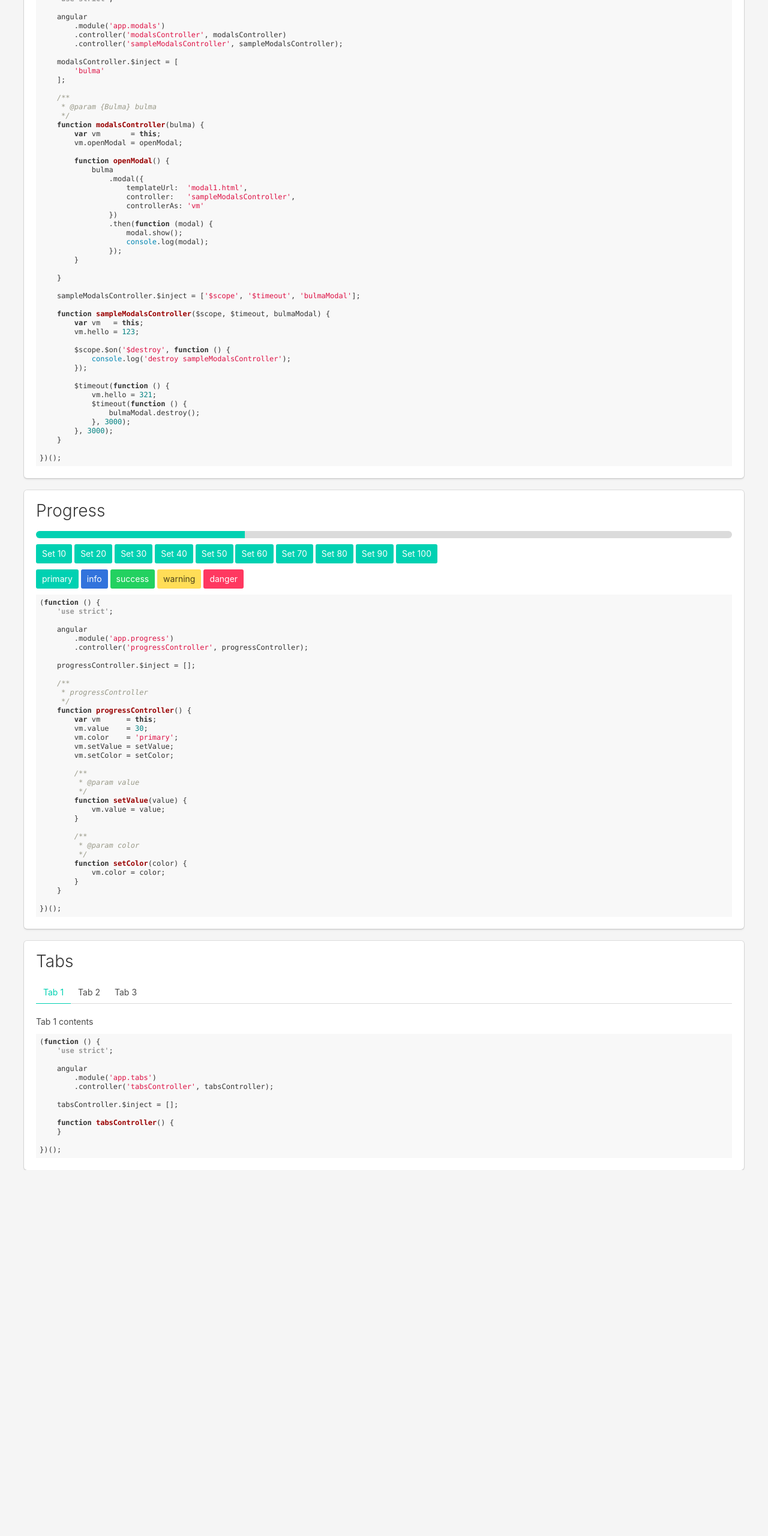
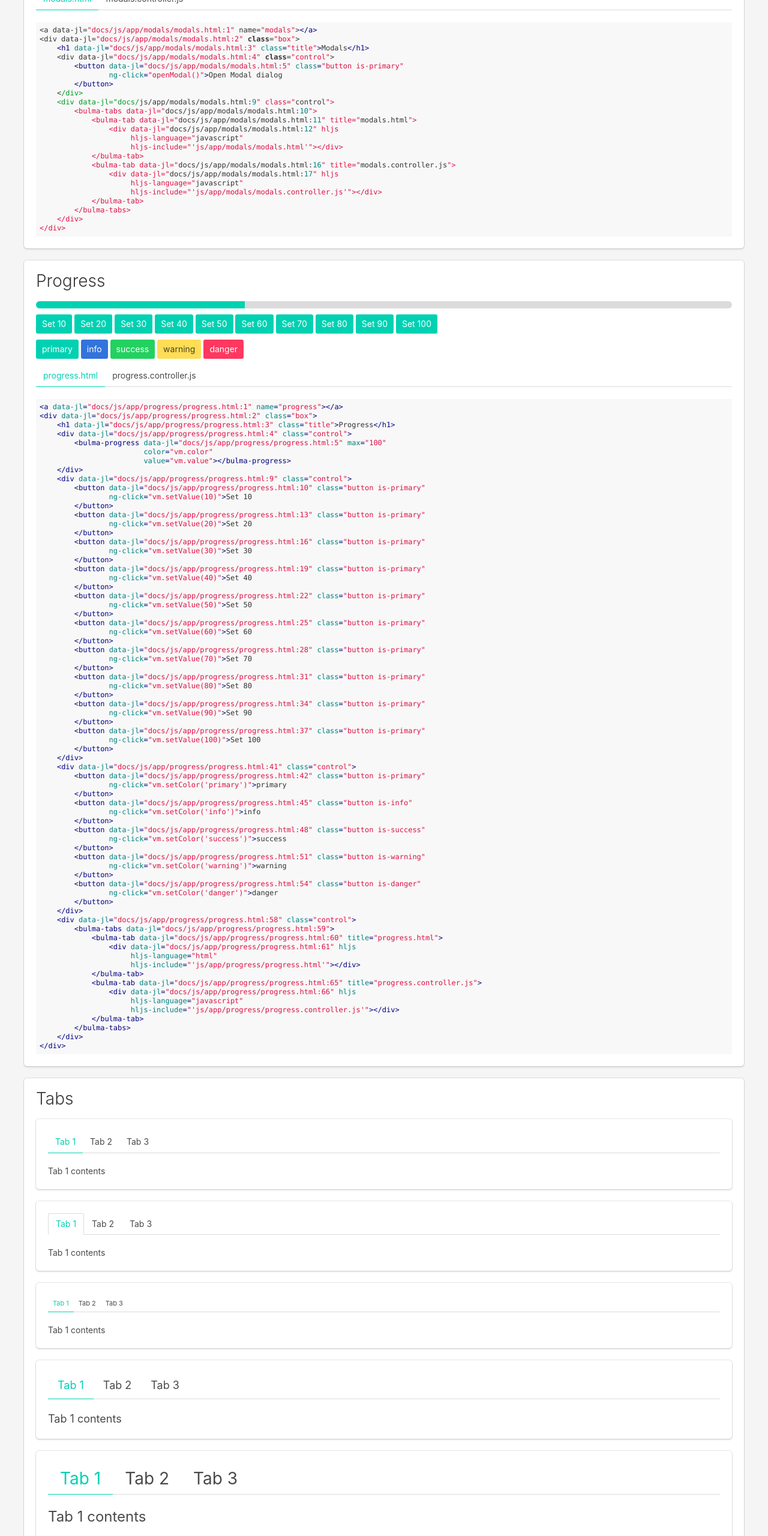
Before and after one commit to skamenetskiy/ng-bulma, a website: page docs/index.html in a window 1280 px wide. Shown: the part 200-2760 px from the top of the page at 60% size. Before the commit the page ends 2150 px from the top, so only its background shows below. Drawn offline with Linux system fonts and the light colour scheme.

Commit message:
more on tabs

```diff
--- a/bower.json
+++ b/bower.json
@@ -28,5 +28,9 @@
     "font-awesome": "fontawesome#^4.7.0",
     "angular-highlightjs": "^0.6.2",
     "highlight": "^9.9.0"
+  },
+  "resolutions": {
+    "angular": "1.5.8",
+    "angular-mocks": "1.5.8"
   }
 }
--- a/docs/css/app.css
+++ b/docs/css/app.css
@@ -3,5 +3,16 @@
 }
 
 .header {
+    position:         fixed;
+    left:             0;
+    top:              0;
+    width:            100%;
+    display:          block;
     background-color: #fff;
+    z-index:          2;
 }
+
+.examples {
+    margin-top: 70px;
+    z-index:    1;
+}
--- a/docs/index.html
+++ b/docs/index.html
@@ -14,9 +14,8 @@
 </head>
 <body>
 <main ng-app="app">
-    <header class="header">
+    <div class="nav has-shadow header">
         <div class="container">
-            <div class="nav">
             <div class="nav-left">
                 <a class="nav-item is-brand"><h1 class="title">ng-bulma</h1></a>
             </div>
@@ -41,8 +40,7 @@
             </div>
         </div>
     </div>
-    </header>
-    <div class="container">
+    <div class="container examples">
         <example-modals></example-modals>
         <example-progress></example-progress>
         <example-tabs></example-tabs>
--- a/docs/js/app.js
+++ b/docs/js/app.js
@@ -54,9 +54,7 @@
     'use strict';
 
     angular
-        .module('app.tabs', [
-            'bulma.tabs.tab'
-        ]);
+        .module('app.tabs', []);
 
 })();
 (function () {
--- a/docs/js/app/modals/modals.html
+++ b/docs/js/app/modals/modals.html
@@ -1,12 +1,23 @@
-<a name="modal"></a>
+<a name="modals"></a>
 <div class="box">
     <h1 class="title">Modals</h1>
+    <div class="control">
         <button class="button is-primary"
                 ng-click="openModal()">Open Modal dialog
         </button>
-    <div class="content">
+    </div>
+    <div class="control">
+        <bulma-tabs>
+            <bulma-tab title="modals.html">
+                <div hljs
+                     hljs-language="javascript"
+                     hljs-include="'js/app/modals/modals.html'"></div>
+            </bulma-tab>
+            <bulma-tab title="modals.controller.js">
                 <div hljs
                      hljs-language="javascript"
                      hljs-include="'js/app/modals/modals.controller.js'"></div>
+            </bulma-tab>
+        </bulma-tabs>
     </div>
 </div>
--- a/docs/js/app/progress/progress.html
+++ b/docs/js/app/progress/progress.html
@@ -1,12 +1,12 @@
 <a name="progress"></a>
 <div class="box">
     <h1 class="title">Progress</h1>
-    <p class="control">
+    <div class="control">
         <bulma-progress max="100"
                         color="vm.color"
                         value="vm.value"></bulma-progress>
-    </p>
-    <p class="control">
+    </div>
+    <div class="control">
         <button class="button is-primary"
                 ng-click="vm.setValue(10)">Set 10
         </button>
@@ -37,8 +37,8 @@
         <button class="button is-primary"
                 ng-click="vm.setValue(100)">Set 100
         </button>
-    </p>
-    <p class="control">
+    </div>
+    <div class="control">
         <button class="button is-primary"
                 ng-click="vm.setColor('primary')">primary
         </button>
@@ -54,10 +54,19 @@
         <button class="button is-danger"
                 ng-click="vm.setColor('danger')">danger
         </button>
-    </p>
-    <p class="control">
-    <div hljs
-         hljs-language="javascript"
-         hljs-include="'js/app/progress/progress.controller.js'"></div>
-    </p>
+    </div>
+    <div class="control">
+        <bulma-tabs>
+            <bulma-tab title="progress.html">
+                <div hljs
+                     hljs-language="html"
+                     hljs-include="'js/app/progress/progress.html'"></div>
+            </bulma-tab>
+            <bulma-tab title="progress.controller.js">
+                <div hljs
+                     hljs-language="javascript"
+                     hljs-include="'js/app/progress/progress.controller.js'"></div>
+            </bulma-tab>
+        </bulma-tabs>
+    </div>
 </div>
--- a/docs/js/app/tabs/tabs.html
+++ b/docs/js/app/tabs/tabs.html
@@ -1,16 +1,74 @@
 <a name="tabs"></a>
 <div class="box">
     <h1 class="title">Tabs</h1>
-    <p class="control">
+    <div class="control">
+        <div class="box">
+            <bulma-tabs>
+                <bulma-tab title="Tab 1">Tab 1 contents</bulma-tab>
+                <bulma-tab title="Tab 2">Tab 2 contents</bulma-tab>
+                <bulma-tab title="Tab 3">
+                    <div>Tab 3 contents</div>
+                </bulma-tab>
+            </bulma-tabs>
+        </div>
+        <div class="box">
+            <bulma-tabs class="is-boxed">
+                <bulma-tab title="Tab 1">Tab 1 contents</bulma-tab>
+                <bulma-tab title="Tab 2">Tab 2 contents</bulma-tab>
+                <bulma-tab title="Tab 3">
+                    <div>Tab 3 contents</div>
+                </bulma-tab>
+            </bulma-tabs>
+        </div>
+        <div class="box">
+            <bulma-tabs class="is-small">
+                <bulma-tab title="Tab 1">Tab 1 contents</bulma-tab>
+                <bulma-tab title="Tab 2">Tab 2 contents</bulma-tab>
+                <bulma-tab title="Tab 3">
+                    <div>Tab 3 contents</div>
+                </bulma-tab>
+            </bulma-tabs>
+        </div>
+        <div class="box">
+            <bulma-tabs class="is-medium">
+                <bulma-tab title="Tab 1">Tab 1 contents</bulma-tab>
+                <bulma-tab title="Tab 2">Tab 2 contents</bulma-tab>
+                <bulma-tab title="Tab 3">
+                    <div>Tab 3 contents</div>
+                </bulma-tab>
+            </bulma-tabs>
+        </div>
+        <div class="box">
+            <bulma-tabs class="is-large">
+                <bulma-tab title="Tab 1">Tab 1 contents</bulma-tab>
+                <bulma-tab title="Tab 2">Tab 2 contents</bulma-tab>
+                <bulma-tab title="Tab 3">
+                    <div>Tab 3 contents</div>
+                </bulma-tab>
+            </bulma-tabs>
+        </div>
+        <div class="box">
+            <bulma-tabs>
+                <bulma-tab title="Tab 1" icon="fa fa-github">Tab 1 contents</bulma-tab>
+                <bulma-tab title="Tab 2" icon="fa fa-facebook">Tab 2 contents</bulma-tab>
+                <bulma-tab title="Tab 3" icon="fa fa-twitter">
+                    <div>Tab 3 contents</div>
+                </bulma-tab>
+            </bulma-tabs>
+        </div>
+    </div>
+    <div class="control">
         <bulma-tabs>
-            <bulma-tab title="Tab 1">Tab 1 contents</bulma-tab>
-            <bulma-tab title="Tab 2">Tab 2 contents</bulma-tab>
-            <bulma-tab title="Tab 3">Tab 3 contents</bulma-tab>
+            <bulma-tab title="tabs.html">
+                <div hljs
+                     hljs-language="javascript"
+                     hljs-include="'js/app/tabs/tabs.html'"></div>
+            </bulma-tab>
+            <bulma-tab title="tabs.controller.js">
+                <div hljs
+                     hljs-language="javascript"
+                     hljs-include="'js/app/tabs/tabs.controller.js'"></div>
+            </bulma-tab>
         </bulma-tabs>
-    </p>
-    <p class="control">
-    <div hljs
-         hljs-language="javascript"
-         hljs-include="'js/app/tabs/tabs.controller.js'"></div>
-    </p>
+    </div>
 </div>
--- a/docs/js/app/tabs/tabs.module.js
+++ b/docs/js/app/tabs/tabs.module.js
@@ -3,8 +3,6 @@
     'use strict';
 
     angular
-        .module('app.tabs', [
-            'bulma.tabs.tab'
-        ]);
+        .module('app.tabs', []);
 
 })();
--- a/src/tabs/tab/tab.component.js
+++ b/src/tabs/tab/tab.component.js
@@ -9,9 +9,10 @@
             controller:  'bulmaTabsTabController as vm',
             transclude:  true,
             bindings:    {
-                title: '@'
+                title: '@',
+                icon:  '@?'
             },
-            require:  {
+            require:     {
                 tabsCtrl: '^bulmaTabs'
             }
         });
--- a/src/tabs/tabs.component.js
+++ b/src/tabs/tabs.component.js
@@ -5,6 +5,9 @@
     angular
         .module('bulma.tabs')
         .component('bulmaTabs', {
+            bindings:    {
+                class: '@?'
+            },
             templateUrl: 'src/tabs/tabs.html',
             controller:  'bulmaTabsController as vm',
             transclude:  true
--- a/src/tabs/tabs.controller.js
+++ b/src/tabs/tabs.controller.js
@@ -14,6 +14,7 @@
     function bulmaTabsController() {
         var vm    = this;
         vm.tabs   = [];
+        vm.class  = vm.class || '';
         vm.select = select;
         vm.add    = add;
 
--- a/src/tabs/tabs.module.js
+++ b/src/tabs/tabs.module.js
@@ -3,6 +3,8 @@
     'use strict';
 
     angular
-        .module('bulma.tabs', []);
+        .module('bulma.tabs', [
+            'bulma.tabs.tab'
+        ]);
 
 })();
```
Also changed, not shown: src/tabs/tab/tab.html (+2 -1 lines), src/tabs/tabs.html (+10 -3 lines), dist/bulma.js, dist/bulma.min.js, docs/js/bulma.min.js. Lines whose indentation alone changed are shown as unchanged.
